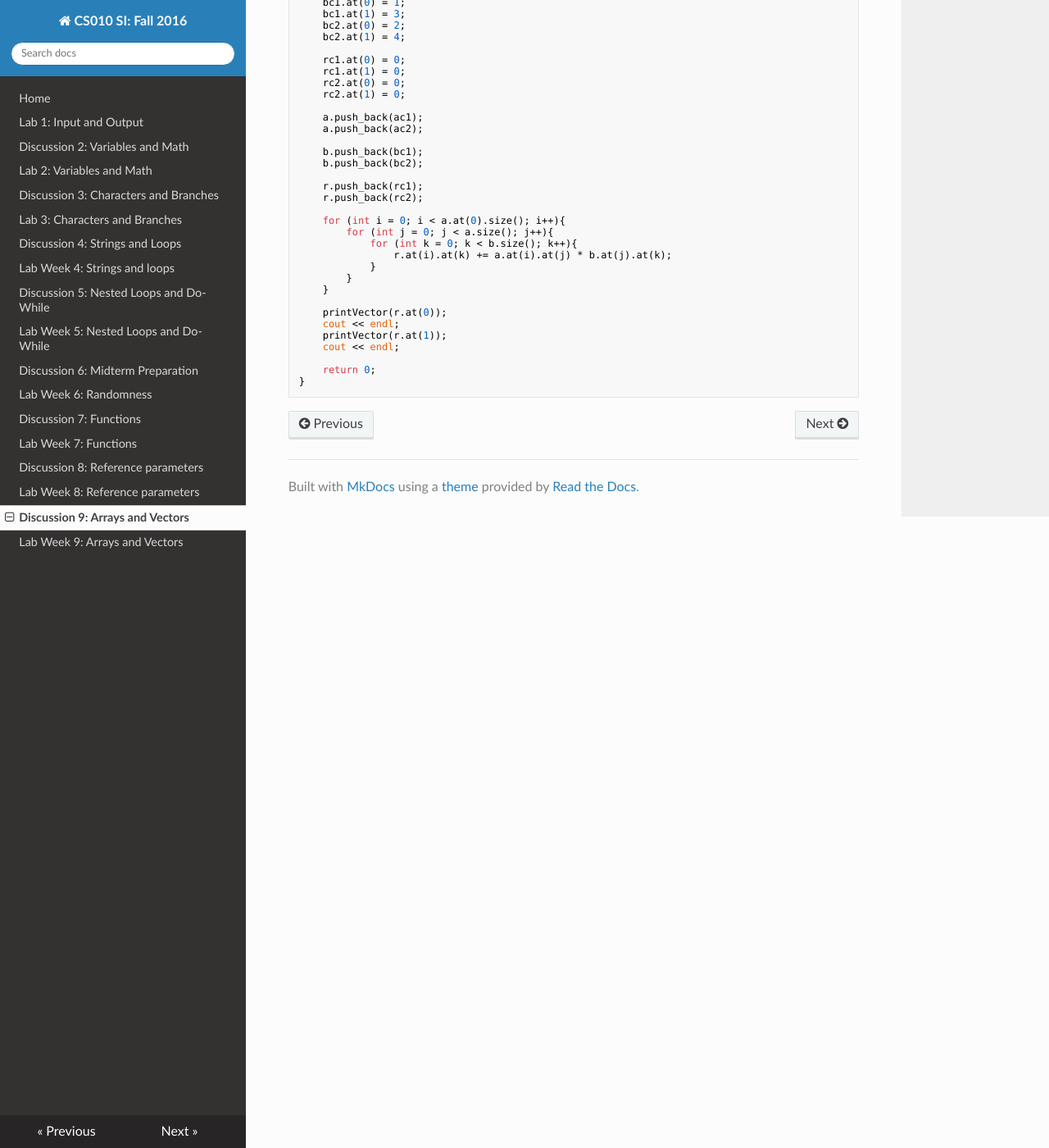
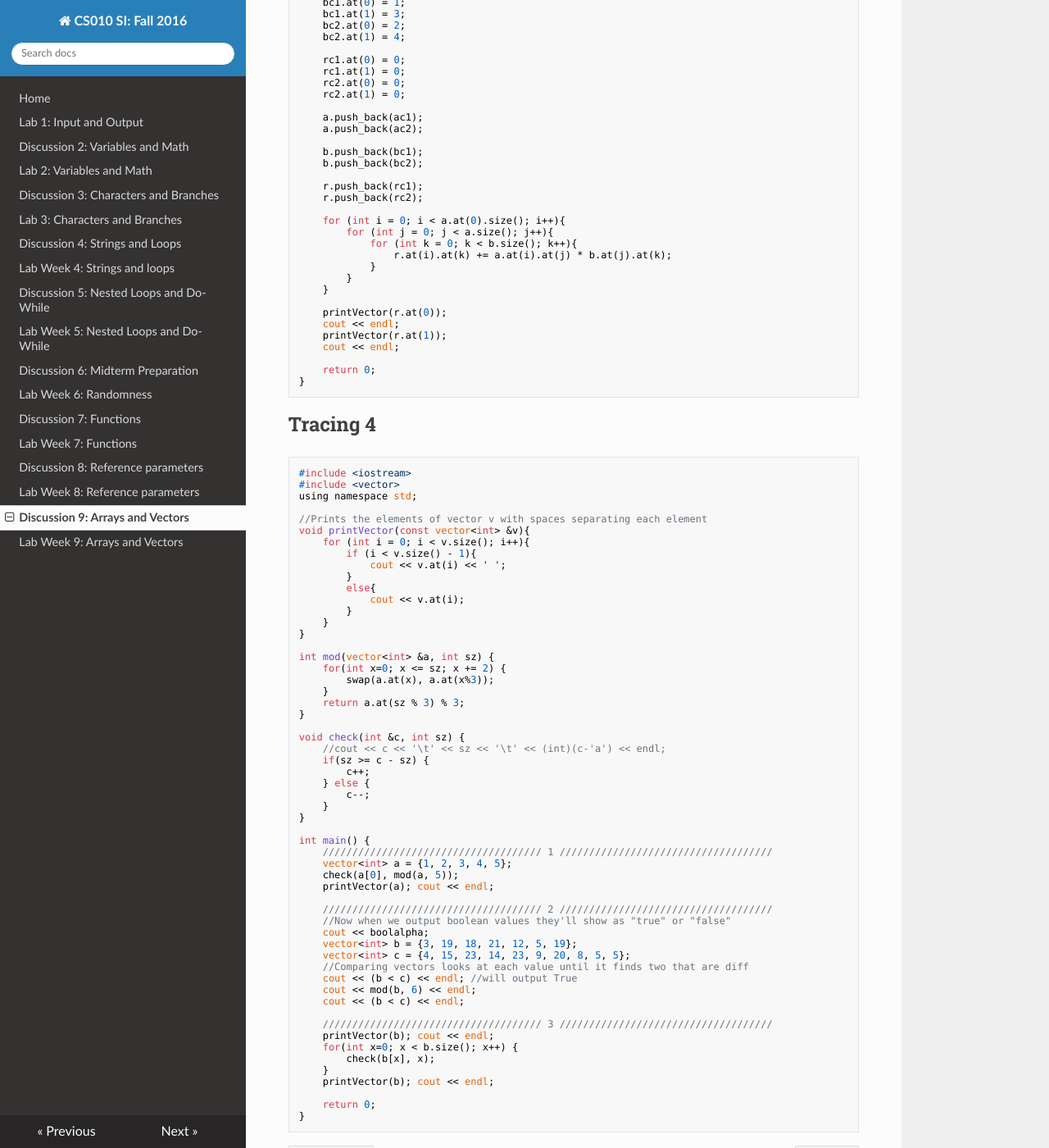
Before and after one commit to cs-si-ucr/cs10, an MkDocs documentation site: the page built from docs/dis09.md, in a window 1280 px wide and 1400 px high, scrolled down 2976 px. Shown: the whole window at 82% size. Built offline with MkDocs 1.6.1, drawn with Linux system fonts in a browser that asks for light colours; nearby versions of some CDN libraries; old or Windows-style settings are respelled for this version of MkDocs; some of the changed text lies outside the part shown.

Commit message:
Added ari's code and fixed print function declarations

````diff
--- a/docs/dis09.md
+++ b/docs/dis09.md
@@ -76,7 +76,7 @@
 using namespace std;
 
 //Prints the elements of vector v vertically
-void printVerticalVector(vector<int> v){
+void printVerticalVector(const vector<int> &v){
     for (int i = 0; i < v.size(); i++){
         if (i < v.size() - 1){
             cout << v.at(i) << endl;
@@ -121,7 +121,7 @@
 using namespace std;
 
 //Prints the elements of vector v with spaces separating each element
-void printVector(vector<int> v){
+void printVector(const vector<int> &v){
     for (int i = 0; i < v.size(); i++){
         if (i < v.size() - 1){
             cout << v.at(i) << ' ';
@@ -171,7 +171,7 @@
 using namespace std;
 
 //Prints the elements of vector v with spaces separating each element
-void printVector(vector<int> v){
+void printVector(const vector<int> &v){
     for (int i = 0; i < v.size(); i++){
         if (i < v.size() - 1){
             cout << v.at(i) << ' ';
@@ -233,3 +233,66 @@
     return 0;
 }
 ```
+
+Tracing 4
+---
+
+```c++
+#include <iostream>
+#include <vector>
+using namespace std;
+
+//Prints the elements of vector v with spaces separating each element
+void printVector(const vector<int> &v){
+    for (int i = 0; i < v.size(); i++){
+        if (i < v.size() - 1){
+            cout << v.at(i) << ' ';
+        }
+        else{
+            cout << v.at(i);
+        }
+    }
+}
+
+int mod(vector<int> &a, int sz) {
+    for(int x=0; x <= sz; x += 2) {
+        swap(a.at(x), a.at(x%3));
+    }
+    return a.at(sz % 3) % 3;
+}
+
+void check(int &c, int sz) {
+    //cout << c << '\t' << sz << '\t' << (int)(c-'a') << endl;
+    if(sz >= c - sz) {
+        c++;
+    } else {
+        c--;
+    }
+}
+
+int main() {
+    ///////////////////////////////////// 1 ////////////////////////////////////
+    vector<int> a = {1, 2, 3, 4, 5};
+    check(a[0], mod(a, 5));
+    printVector(a); cout << endl;
+
+    ///////////////////////////////////// 2 ////////////////////////////////////
+    //Now when we output boolean values they'll show as "true" or "false"
+    cout << boolalpha;
+    vector<int> b = {3, 19, 18, 21, 12, 5, 19};
+    vector<int> c = {4, 15, 23, 14, 23, 9, 20, 8, 5, 5};
+    //Comparing vectors looks at each value until it finds two that are diff
+    cout << (b < c) << endl; //will output True
+    cout << mod(b, 6) << endl;
+    cout << (b < c) << endl;
+
+    ///////////////////////////////////// 3 ////////////////////////////////////
+    printVector(b); cout << endl;
+    for(int x=0; x < b.size(); x++) {
+        check(b[x], x);
+    }
+    printVector(b); cout << endl;
+
+    return 0;
+}
+```
````
